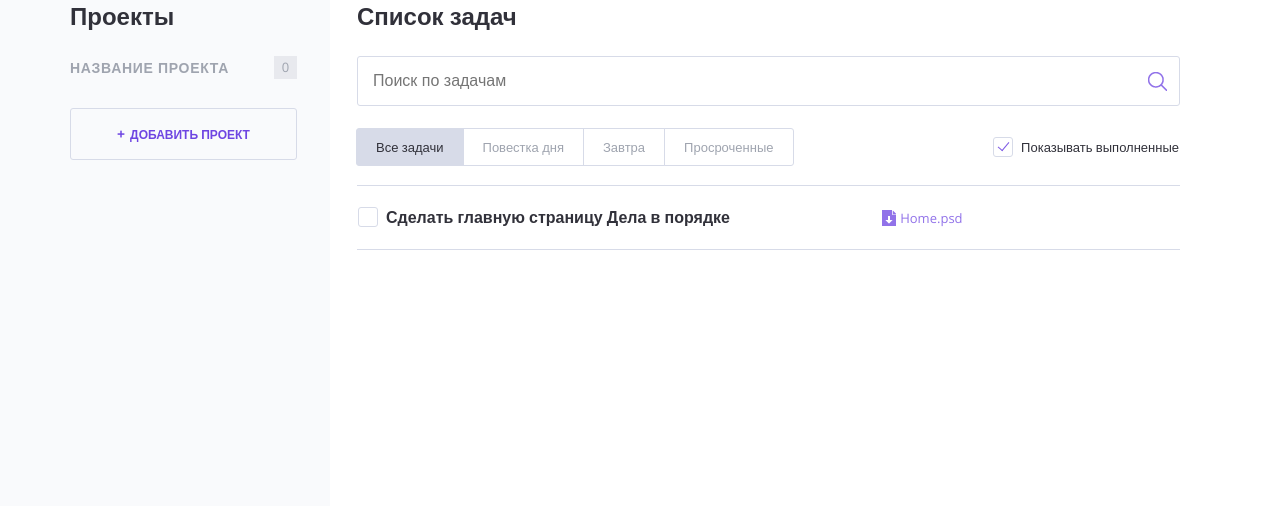
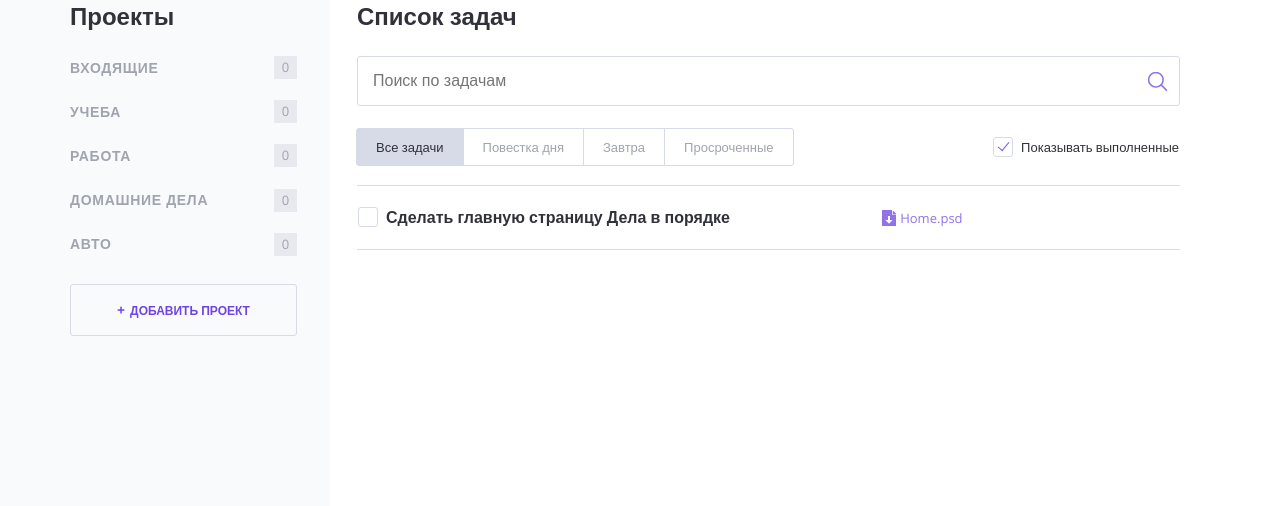
Before and after one commit to MSib/848697-doingsdone, a PHP site: page / in a window 1280 px wide. Shown: the part 93-599 px from the top of the page. Run offline with PHP 8.4, Linux system fonts and the light colour scheme.

Commit message:
Добавил цикл вывода списка категорий

```diff
--- a/index.php
+++ b/index.php
@@ -90,10 +90,18 @@ $tasks = [
 
                 <nav class="main-navigation">
                     <ul class="main-navigation__list">
+                        <!--
                         <li class="main-navigation__list-item">
                             <a class="main-navigation__list-item-link" href="#">Название проекта</a>
                             <span class="main-navigation__list-item-count">0</span>
                         </li>
+                        -->
+                        <?php foreach($category as $category_key => $category_value): ?>
+                        <li class="main-navigation__list-item">
+                            <a class="main-navigation__list-item-link" href="#"><?php echo $category_value; ?></a>
+                            <span class="main-navigation__list-item-count">0</span>
+                        </li>
+                        <?php endforeach; ?>
                     </ul>
                 </nav>
 
```
